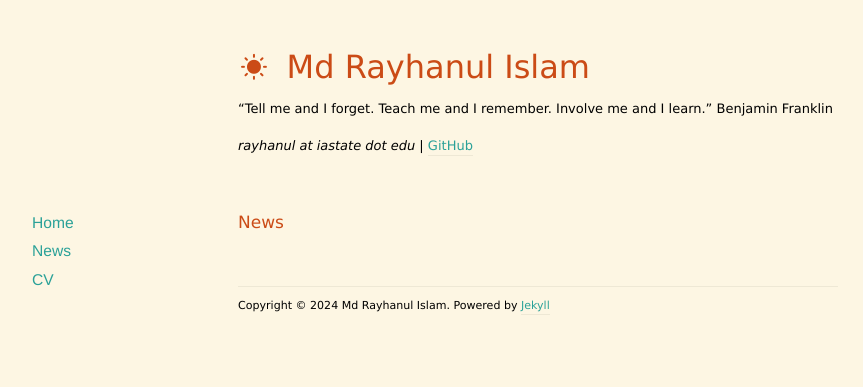
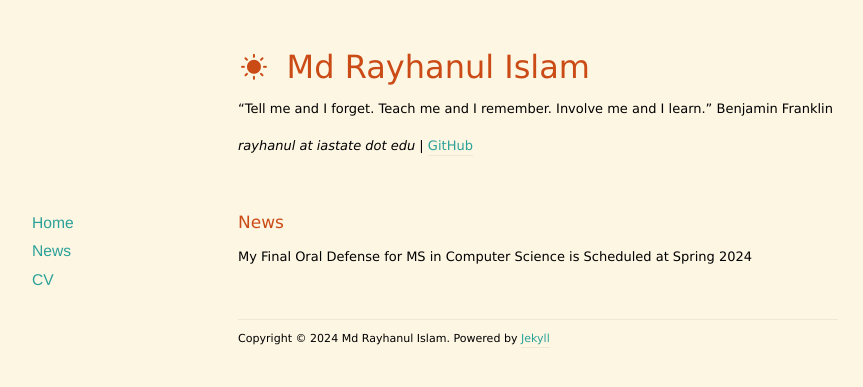
Before and after one commit to rayhanul/rayhanul.github.io, a Jekyll site: the page built from news/index.markdown, in a window 1280 px wide. Shown: the top 387 px of the page, without its empty margins (102-965 px from the left). Built offline with Jekyll 4.4.1, drawn with Linux system fonts in a browser that asks for light colours; nearby versions of some CDN libraries.

Commit message:
News about my MS final oral defense

```diff
--- a/news/index.markdown
+++ b/news/index.markdown
@@ -6,3 +6,5 @@ title: News
 
 <!-- Talk at [PPI Industry-University Collaborative Research Center](https://www.ppicenter.org) - 2020 ([slides](https://github.com/maldil/maldil.github.io/blob/master/slides/PPI2020.pptx))<br>
 Talk at ICST-2016 [Sensor platform for non-invasive ubiquitous current sensing](https://ieeexplore.ieee.org/abstract/document/7796322)  | China Nanjing (slides) -->
+
+My Final Oral Defense for MS in Computer Science is Scheduled at Spring 2024
```
